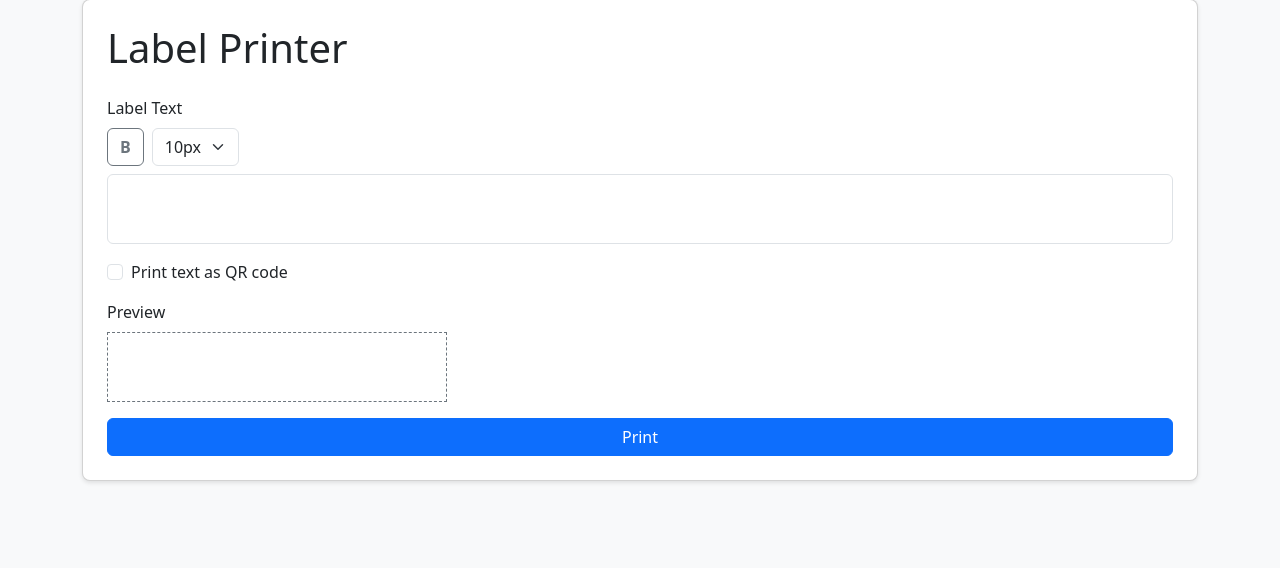
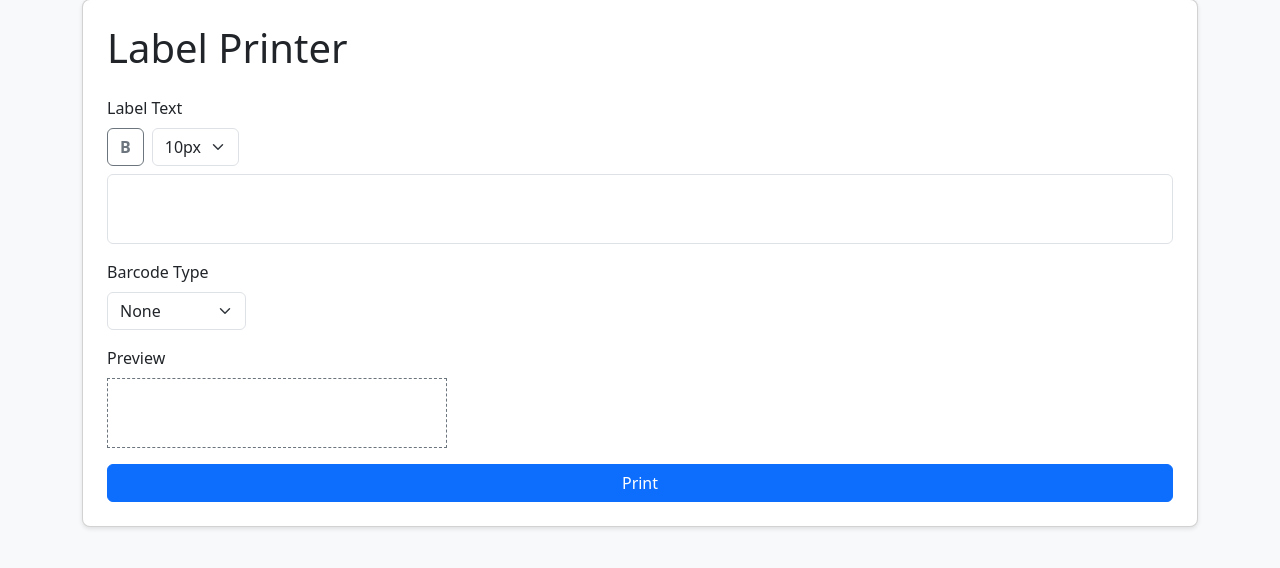
Before and after one commit to scott12123/provisioning, a Flask app: page /label_printer in a window 1280 px wide. Shown: the part 105-673 px from the top of the page. Run offline with Flask 3, Linux system fonts and the light colour scheme; some libraries are stand-ins or nearby versions.

Commit message:
Add Data Matrix and UPC barcode options

```diff
--- a/app.py
+++ b/app.py
@@ -301,6 +301,7 @@ def print_label(data):
     """Run the label printing script with provided text."""
     sid = request.sid
     text = data.get('text', '') if isinstance(data, dict) else ''
+    barcode = data.get('barcode') if isinstance(data, dict) else None
     qr = bool(data.get('qr')) if isinstance(data, dict) else False
 
     if not isinstance(text, str) or not text.strip():
@@ -309,7 +310,9 @@ def print_label(data):
         return
 
     script = f"brother/print_label.py --text {shlex.quote(text)}"
-    if qr:
+    if barcode:
+        script += f" --barcode {shlex.quote(barcode)}"
+    elif qr:
         script += " --qr"
 
     socketio.emit('output', f'Running {script}\n', to=sid)
--- a/requirements.txt
+++ b/requirements.txt
@@ -3,3 +3,5 @@ Flask-SocketIO
 Pillow
 brother_ql
 qrcode
+python-barcode
+pystrich
--- a/templates/label_printer.html
+++ b/templates/label_printer.html
@@ -48,9 +48,14 @@
       </div>
       <div id="label_text" class="form-control" contenteditable="true" style="min-height:70px;"></div>
     </div>
-    <div class="form-check mb-3">
-      <input class="form-check-input" type="checkbox" id="qr_check">
-      <label class="form-check-label" for="qr_check">Print text as QR code</label>
+    <div class="mb-3">
+      <label class="form-label">Barcode Type</label>
+      <select id="barcode_type" class="form-select w-auto">
+        <option value="">None</option>
+        <option value="qr">QR Code</option>
+        <option value="data_matrix">Data Matrix</option>
+        <option value="upc">UPC</option>
+      </select>
     </div>
     <div class="mb-3">
       <label class="form-label">Preview</label>
@@ -64,7 +69,7 @@
   const labelInput = document.getElementById('label_text');
   const fontSize = document.getElementById('font_size');
   const boldBtn = document.getElementById('bold_btn');
-  const qrCheck = document.getElementById('qr_check');
+  const barcodeType = document.getElementById('barcode_type');
 
   function updatePreview() {
     preview.innerHTML = labelInput.innerHTML;
@@ -85,7 +90,10 @@
 
   const socket = io();
   document.getElementById('print_btn').addEventListener('click', () => {
-    socket.emit('print_label', { text: labelInput.innerText, qr: qrCheck.checked });
+    socket.emit('print_label', {
+      text: labelInput.innerText,
+      barcode: barcodeType.value
+    });
   });
 
   window.addEventListener('DOMContentLoaded', () => {
```
Also changed, not shown: brother/print_label.py (+24 -5 lines).
